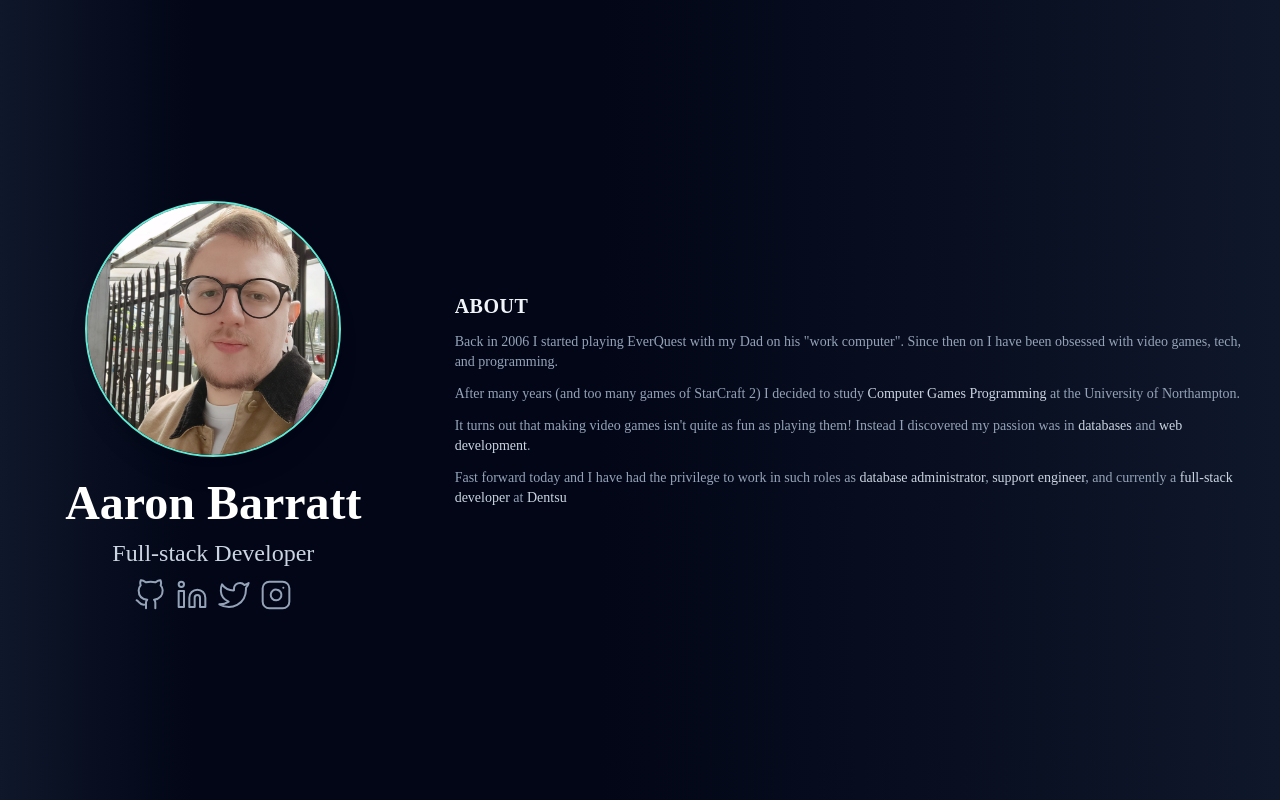
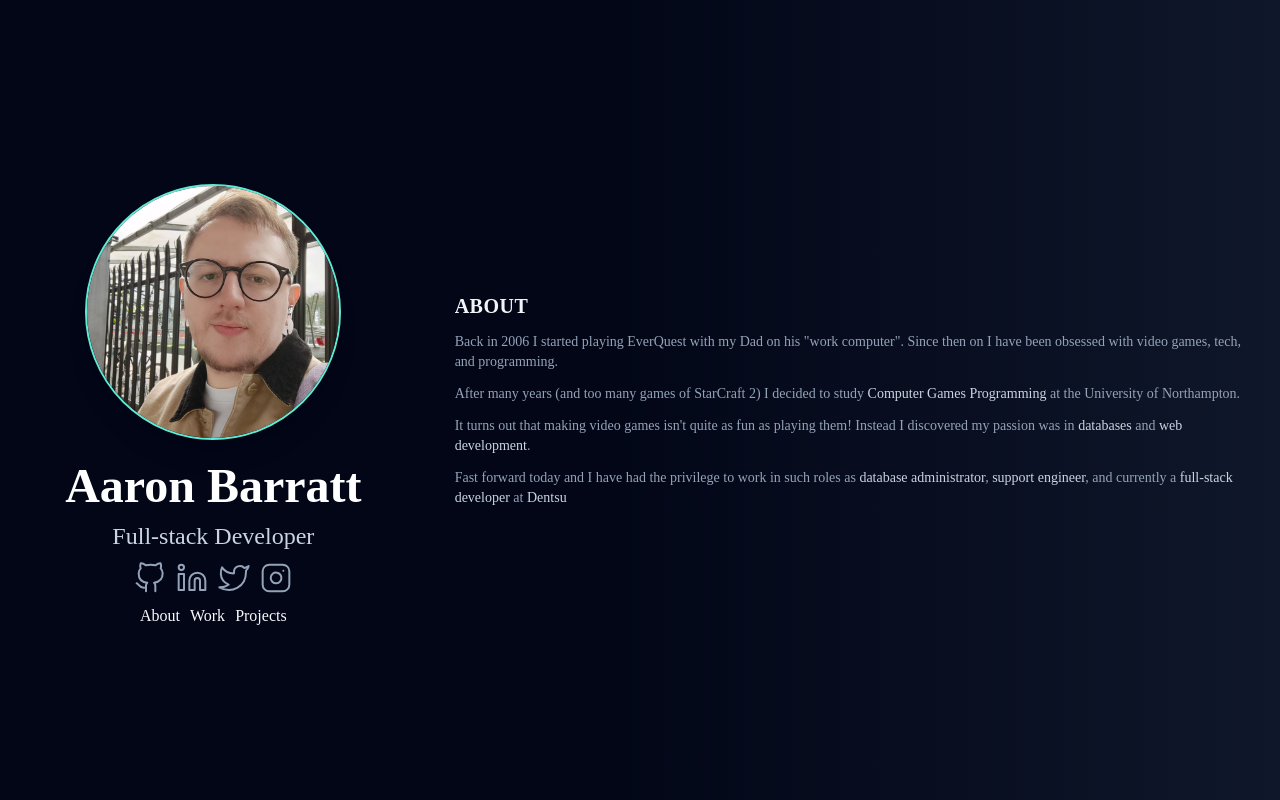
Before and after one commit to BanAaron/tailwind, a Svelte app: page / in a window 1280 px wide. Shown: the top 800 px of the page. Built offline with nearby package versions, Linux system fonts and the light colour scheme; a web font is replaced by a local one.

Commit message:
desktop navigation

```diff
--- a/src/App.svelte
+++ b/src/App.svelte
@@ -37,7 +37,7 @@
   <div class="col-start-1 col-end-1 h-auto min-h-screen w-auto content-center justify-center min-w-screen md:fixed md:w-1/2 xl:fixed xl:w-1/3"
        id="splash">
     <div
-      class="flex h-screen flex-col items-center justify-center bg-gradient-to-b from-slate-800 to-slate-900 space-y-2.5 md:to-45% md:to-slate-950 md:bg-gradient-to-r md:from-slate-900">
+      class="flex h-screen flex-col items-center justify-center bg-gradient-to-b from-slate-800 to-slate-900 space-y-2.5 md:to-45% md:to-slate-950 md:bg-gradient-to-r md:from-slate-950">
       <img alt="selfie of Aaron Barratt"
            width="256"
            height="256"
@@ -45,7 +45,7 @@
            src="/assets/aaron.jpeg">
       <a href="/"><h1 class="text-5xl font-semibold text-white md:text-5xl">Aaron Barratt</h1></a>
       <h2 class="text-2xl text-slate-300 md:text-2xl">Full-stack Developer</h2>
-      <div class="flex gap-x-2.5">
+      <div class="flex flex-row gap-x-2.5">
         <a href="https://github.com/banaaron" target="_blank">
           <svg aria-label="check out my GitHub"
                class="h-8 w-auto text-slate-400 hover:text-teal-300"
@@ -101,6 +101,11 @@
           </svg>
         </a>
       </div>
+      <ul class="hidden  md:flex flex-row justify-evenly gap-2.5">
+        <li><a class="hover:text-teal-300" href="#about">About</a></li>
+        <li><a class="hover:text-teal-300" href="#work">Work</a></li>
+        <li><a class="hover:text-teal-300" href="#project">Projects</a></li>
+      </ul>
     </div>
   </div>
   <!-- about me section -->
```
